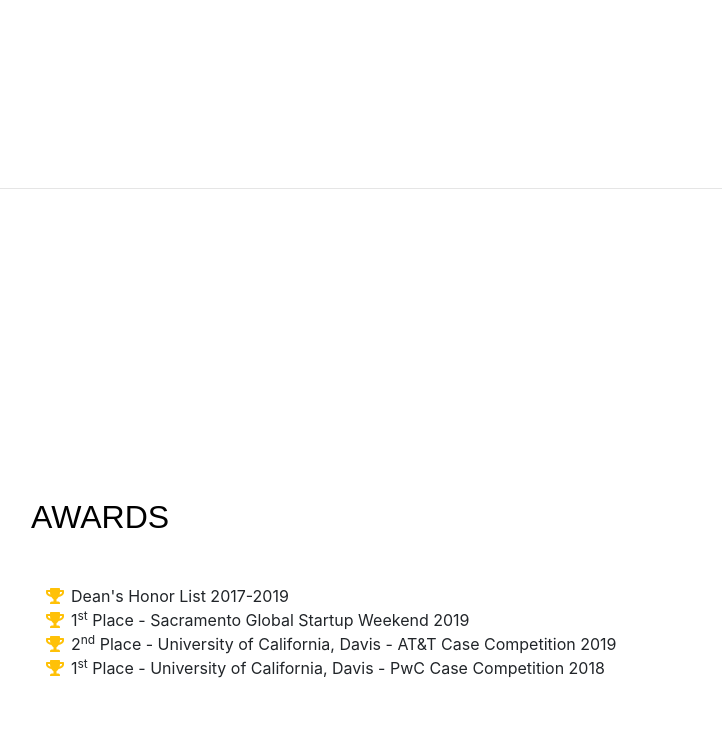
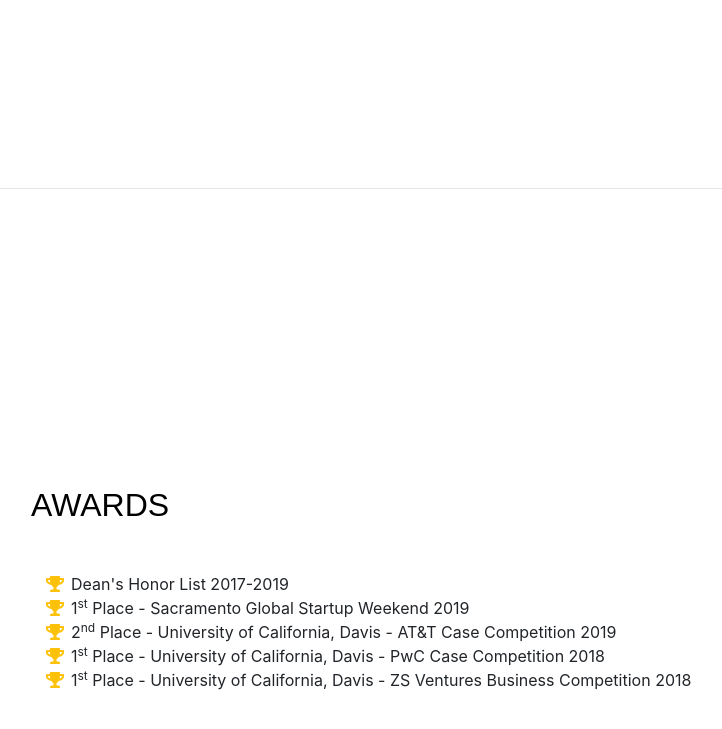
Before and after one commit to tony-trung-nguyen/tony-trung-nguyen.github.io, a website with bundled scripts: page index.html in a window 1280 px wide. Shown: the part 4277-5006 px from the top of the page, without its empty margins (289-1011 px from the left). Built offline with nearby package versions, Linux system fonts and the light colour scheme; a web font is replaced by a local one.

Commit message:
Add ZS Ventures

```diff
--- a/index.html
+++ b/index.html
@@ -310,6 +310,10 @@
             <i class="fa-li fa fa-trophy text-warning"></i>
             1<sup>st</sup>
             Place - University of California, Davis - PwC Case Competition 2018</li>
+          <li>
+            <i class="fa-li fa fa-trophy text-warning"></i>
+            1<sup>st</sup>
+            Place - University of California, Davis - ZS Ventures Business Competition 2018</li>
         </ul>
       </div>
     </section>
```
Also changed, not shown: 2 other files.
